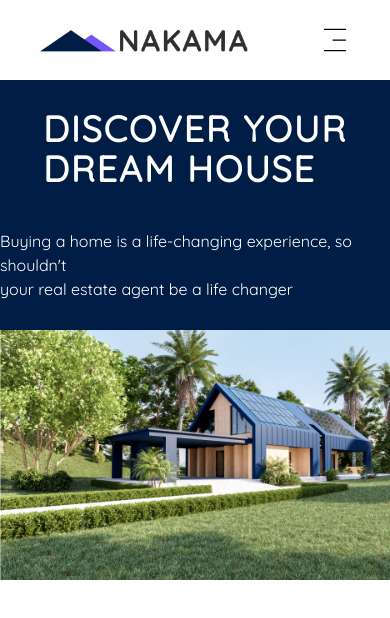
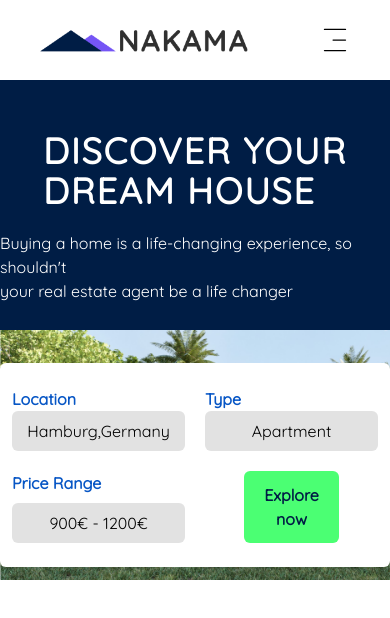
Before and after one commit to danielgen01/nakama_property_page, a React (Vite) app: page / in a window 390 px wide. Shown: the top 618 px of the page. Built offline with nearby package versions, Linux system fonts and the light colour scheme.

Commit message:
making everything responsive

```diff
--- a/src/components/MainBanner/MainBanner.tsx
+++ b/src/components/MainBanner/MainBanner.tsx
@@ -1,18 +1,20 @@
 import React from "react"
 import House_image from "../../assets/Main_house_image.png"
+import SearchBox from "./SearchBox"
 
 const MainBanner: React.FC = () => {
   return (
-    <div className="main-banner h-[500px]lg:h-[600px] w-screen">
+    <div className="main-banner h-[500px] md:h-[700px] lg:h-[600px] w-screen">
       <div className="grid-net grid grid-cols-1 lg:grid-cols-5 grid-rows-1">
-        <div className="grid-item-1 h-[250px] lg:h-[600px] bg-main-dark-blue col-span-2 flex flex-col items-center justify-center gap-10 ">
+        <div className="grid-item-1 h-[250px] md:h-[350px] lg:h-[600px] bg-main-dark-blue col-span-2 flex flex-col items-center justify-center gap-5 z-20">
             <h1 className="uppercase text-white text-left leading-10 font-bold text-4xl lg:text-6xl tracking-wider">discover your<br/> dream house</h1>
-            <p className="text-white lg:text-xl">Buying a home is a life-changing experience, so shouldn't  <br/>
+            <p className="text-white lg:text-xl mb-10">Buying a home is a life-changing experience, so shouldn't  <br/>
             your real estate agent be a life changer</p>
+            <SearchBox />
         </div>
 
         <div
-          className="grid-item-2 h-[250px] lg:h-[600px] bg-no-repeat col-span-3 bg-cover"
+          className="grid-item-2 h-[250px] md:h-[350px] lg:h-[600px] bg-no-repeat col-span-3 bg-cover z-10"
           style={{ backgroundImage: `url(${House_image})` }}
         ></div>
       </div>
--- /dev/null
+++ b/src/components/MainBanner/SearchBox.tsx
@@ -0,0 +1,32 @@
+import React from "react";
+
+const SearchBox:React.FC = () => {
+  return (
+    <>
+    <div className="search-box lg:w-[750px] bg-white rounded-md lg:-mr-96 xl:-mr-56 -mb-72 lg:-mb-0 z-50 py-6">
+        <div className="box-content grid grid-cols-2 lg:grid-cols-4 mx-3 gap-5">
+            <div className="grid-item-1 flex justify-between flex-col">
+                <h4 className="text-main-light-blue font-bold">Location</h4>
+                <input type="text" defaultValue={"Hamburg,Germany"} className="bg-[#E2E2E2] rounded-md text-center py-2" />
+                    </div>
+
+            <div className="grid-item-2 flex justify-between flex-col">
+                <h4 className="text-main-light-blue font-bold">Type</h4>
+                <input type="text" defaultValue={"Apartment"} className="bg-[#E2E2E2] rounded-md text-center py-2" />
+                    </div>
+
+                    <div className="grid-item-2 flex justify-between flex-col">
+                <h4 className="text-main-light-blue font-bold">Price Range</h4>
+                <input type="text" defaultValue={"900€ - 1200€"} className="bg-[#E2E2E2] rounded-md text-center py-2" />
+                    </div>
+
+                    <div className="grid-item-2 text-center flex items-center justify-center">
+                    <button className="bg-[#4BFF73] text-main-dark-blue font-bold  py-3 rounded-md px-5 hover:opacity-80">Explore<br/> now</button>
+                    </div>
+        </div>
+    </div>
+    </>
+  )
+};
+
+export default SearchBox;
```
